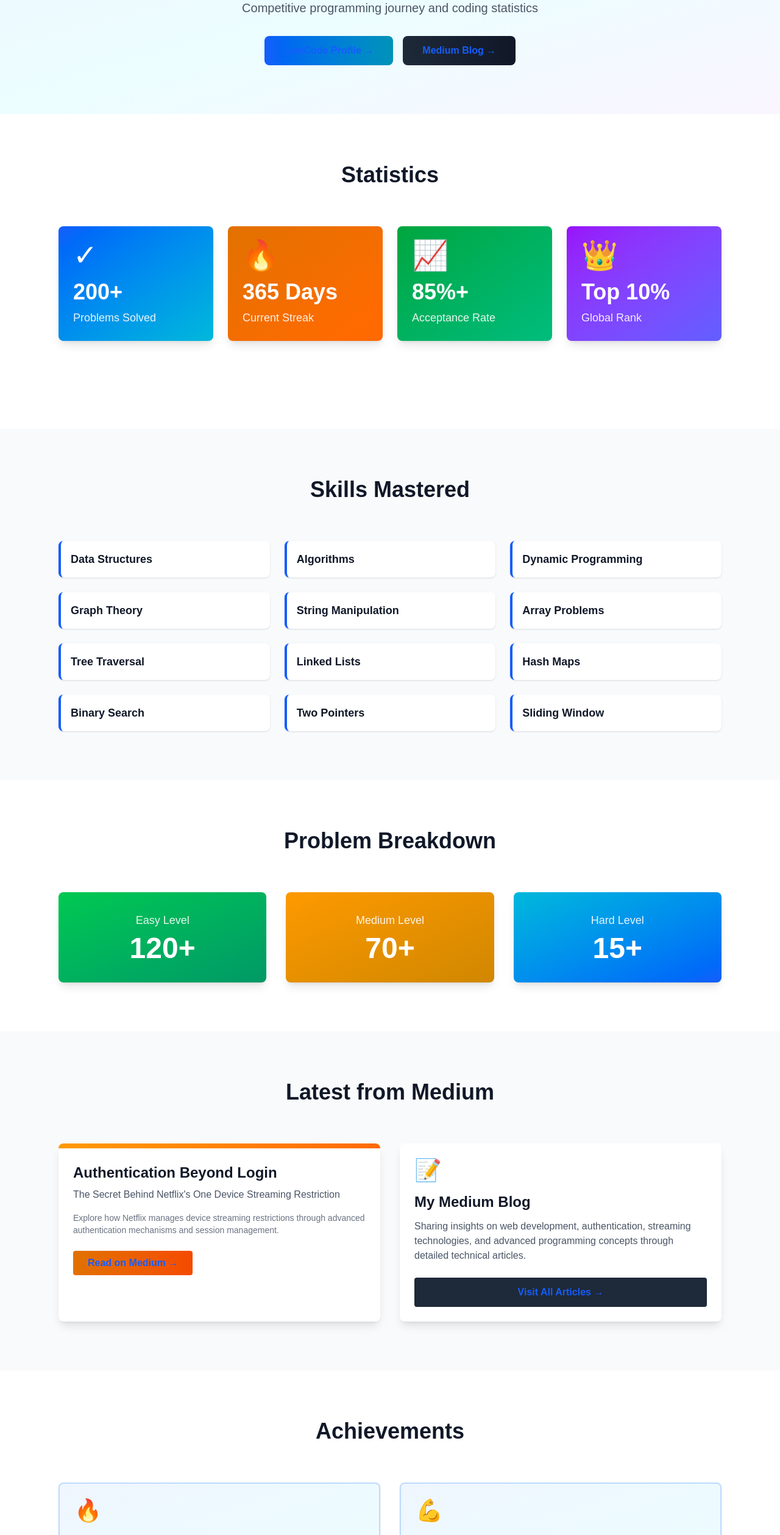
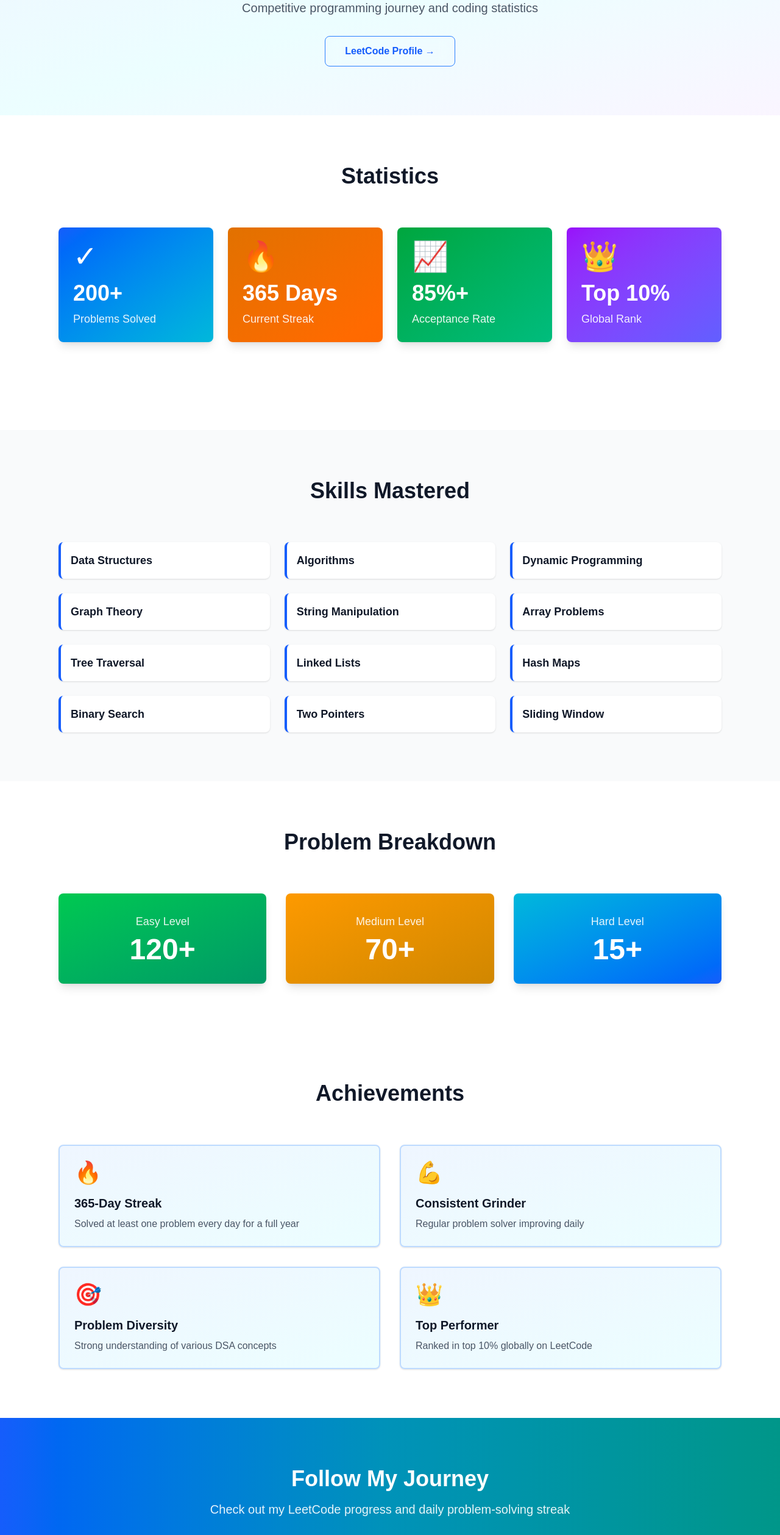
Before and after one commit to Sharyupatil01/Sharyu-portfolio, a Next.js app: page /leetcode in a window 1280 px wide. Shown: the part 234-2751 px from the top of the page at 61% size. Built offline with nearby package versions, Linux system fonts and the light colour scheme.

Commit message:
Fixed leetcode section file

```diff
--- a/app/leetcode/page.tsx
+++ b/app/leetcode/page.tsx
@@ -55,19 +55,9 @@ export default function LeetCodePage() {
                 href="https://leetcode.com/u/sharyu01/"
                 target="_blank"
                 rel="noopener noreferrer"
-                className="inline-block px-8 py-3 bg-gradient-to-r from-blue-600 to-cyan-600 text-white rounded-lg font-semibold hover:shadow-lg transition-shadow"
+                className="inline-block px-8 py-3 backdrop-blur-md border border-blue-500 text-blue-600 dark:text-blue-300 rounded-lg font-semibold hover:bg-blue-500/10 transition-all"
               >
                 LeetCode Profile →
-              </motion.a>
-              <motion.a
-                whileHover={{ scale: 1.05 }}
-                whileTap={{ scale: 0.95 }}
-                href="https://medium.com/@sharyu2701"
-                target="_blank"
-                rel="noopener noreferrer"
-                className="inline-block px-8 py-3 bg-gradient-to-r from-gray-800 to-gray-900 dark:from-gray-700 dark:to-gray-800 text-white rounded-lg font-semibold hover:shadow-lg transition-shadow"
-              >
-                Medium Blog →
               </motion.a>
             </div>
           </motion.div>
@@ -161,74 +151,6 @@ export default function LeetCodePage() {
         </div>
       </section>
 
-      {/* Medium Blog Section */}
-      <section className="py-20 bg-gray-50 dark:bg-gray-800">
-        <div className="max-w-6xl mx-auto px-4 sm:px-6 lg:px-8">
-          <h2 className="text-4xl font-bold text-center mb-16">Latest from Medium</h2>
-
-          <div className="grid grid-cols-1 lg:grid-cols-2 gap-8">
-            {/* Recent Article */}
-            <motion.div
-              initial={{ opacity: 0, x: -20 }}
-              whileInView={{ opacity: 1, x: 0 }}
-              transition={{ duration: 0.5 }}
-              viewport={{ once: true }}
-              className="bg-white dark:bg-gray-700 rounded-lg overflow-hidden shadow-lg hover:shadow-xl transition-all"
-            >
-              <div className="h-2 bg-gradient-to-r from-amber-500 to-orange-500"></div>
-              <div className="p-6">
-                <h3 className="text-2xl font-bold mb-2">
-                  Authentication Beyond Login
-                </h3>
-                <p className="text-gray-600 dark:text-gray-300 mb-4">
-                  The Secret Behind Netflix's One Device Streaming Restriction
-                </p>
-                <p className="text-sm text-gray-500 dark:text-gray-400 mb-6">
-                  Explore how Netflix manages device streaming restrictions through advanced authentication mechanisms and session management.
-                </p>
-                <motion.a
-                  whileHover={{ scale: 1.05 }}
-                  whileTap={{ scale: 0.95 }}
-                  href="https://medium.com/@sharyu2701/authentication-beyond-login-the-secret-behind-netflixs-one-device-streaming-restriction-269e2a8b155e"
-                  target="_blank"
-                  rel="noopener noreferrer"
-                  className="inline-block px-6 py-2 bg-gradient-to-r from-amber-600 to-orange-600 text-white rounded font-semibold hover:shadow-lg transition-shadow"
-                >
-                  Read on Medium →
-                </motion.a>
-              </div>
-            </motion.div>
-
-            {/* Medium Profile */}
-            <motion.div
-              initial={{ opacity: 0, x: 20 }}
-              whileInView={{ opacity: 1, x: 0 }}
-              transition={{ duration: 0.5 }}
-              viewport={{ once: true }}
-              className="bg-white dark:bg-gray-700 rounded-lg p-6 shadow-lg hover:shadow-xl transition-all flex flex-col justify-between"
-            >
-              <div>
-                <div className="text-4xl mb-4">📝</div>
-                <h3 className="text-2xl font-bold mb-3">My Medium Blog</h3>
-                <p className="text-gray-600 dark:text-gray-300 mb-6">
-                  Sharing insights on web development, authentication, streaming technologies, and advanced programming concepts through detailed technical articles.
-                </p>
-              </div>
-              <motion.a
-                whileHover={{ scale: 1.05 }}
-                whileTap={{ scale: 0.95 }}
-                href="https://medium.com/@sharyu2701"
-                target="_blank"
-                rel="noopener noreferrer"
-                className="inline-block px-6 py-3 bg-gray-800 dark:bg-gray-900 text-white rounded font-semibold hover:shadow-lg transition-shadow text-center"
-              >
-                Visit All Articles →
-              </motion.a>
-            </motion.div>
-          </div>
-        </div>
-      </section>
-
       {/* Achievements */}
       <section className="py-20 bg-white dark:bg-gray-900">
         <div className="max-w-6xl mx-auto px-4 sm:px-6 lg:px-8">
@@ -276,7 +198,7 @@ export default function LeetCodePage() {
         </div>
       </section>
 
-      {/* CTA Section */}
+      {/* CTA */}
       <section className="py-20 bg-gradient-to-r from-blue-600 via-cyan-600 to-teal-600 text-white">
         <div className="max-w-6xl mx-auto px-4 sm:px-6 lg:px-8 text-center">
           <motion.div
@@ -287,30 +209,17 @@ export default function LeetCodePage() {
           >
             <h2 className="text-4xl font-bold mb-4">Follow My Journey</h2>
             <p className="text-xl mb-8 opacity-90">
-              Check out my LeetCode profile and Medium blog for insights and solutions
+              Check out my LeetCode progress and daily problem-solving streak
             </p>
-            <div className="flex flex-col sm:flex-row gap-4 justify-center">
             <motion.a
               whileHover={{ scale: 1.05 }}
               whileTap={{ scale: 0.95 }}
               href="https://leetcode.com/u/sharyu01/"
               target="_blank"
-                rel="noopener noreferrer"
-                className="inline-block px-8 py-3 bg-white text-blue-600 rounded-lg font-semibold hover:bg-gray-100 transition-colors"
+              className="inline-block px-8 py-3 backdrop-blur-md border border-white text-white rounded-lg font-semibold hover:bg-white/20 transition-all"
             >
               LeetCode Profile →
             </motion.a>
-              <motion.a
-                whileHover={{ scale: 1.05 }}
-                whileTap={{ scale: 0.95 }}
-                href="https://medium.com/@sharyu2701"
-                target="_blank"
-                rel="noopener noreferrer"
-                className="inline-block px-8 py-3 bg-white/20 text-white rounded-lg font-semibold hover:bg-white/30 transition-colors border border-white"
-              >
-                Medium Blog →
-              </motion.a>
-            </div>
           </motion.div>
         </div>
       </section>
```
Lines whose indentation alone changed are shown as unchanged.
